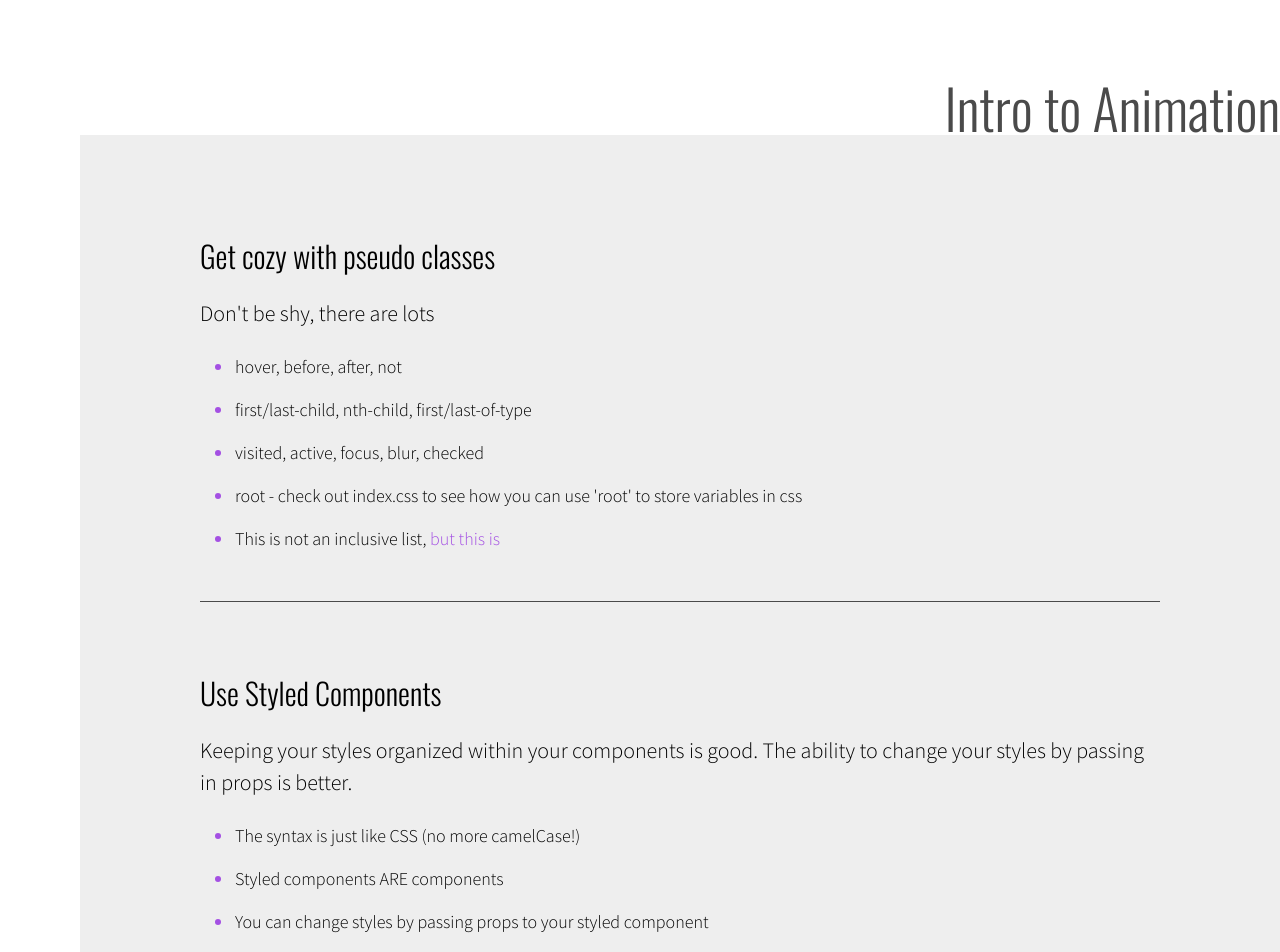
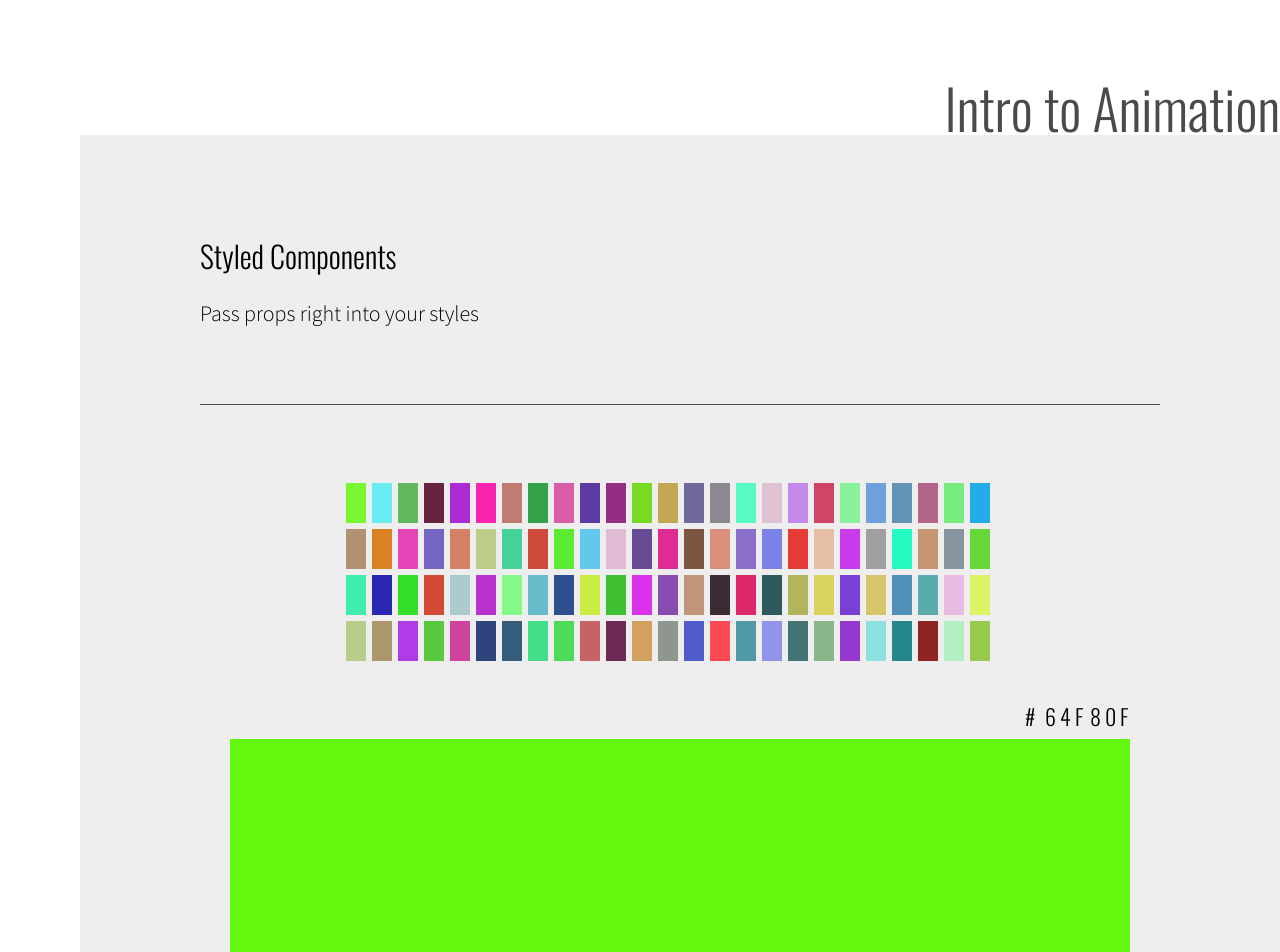
Before and after one commit to kitsbits/Animations, a React (Create React App) app: page / in a window 1280 px wide. Shown: the top 952 px of the page. Built offline with nearby package versions, Linux system fonts and the light colour scheme.

Commit message:
complete color picker

```diff
--- /dev/null
+++ b/src/components/ColorPicker.js
@@ -0,0 +1,145 @@
+import React from 'react';
+import styled from 'styled-components';
+import { colors, available } from '../utils';
+import _ from 'lodash';
+
+import PBold from './text/PBold';
+
+import {
+  WordsWrapper,
+  BigWords,
+  LittleWords,
+} from './styles.js';
+
+const Wrapper = styled.section`
+  width: 100%;
+`;
+
+const ContentWrapper = styled.div`
+  max-width: 900px;
+  margin: 0 auto;
+  position: relative;
+`;
+
+const BlocksWrapper = styled.div`
+  width: 75%;
+  margin: 0 auto;
+  display: flex;
+  flex-wrap: wrap;
+`;
+
+const Block = styled.span`
+  height: 40px;
+  width: 20px;
+  cursor: pointer;
+  background-color: ${props => props.backgroundColor};
+  transition: opacity 0.25s ease;
+  opacity: 0.85;
+  margin: 3px;
+  &:hover {
+    opacity: 1;
+  }
+`;
+
+const BlockToColor = styled.div`
+  margin: 75px auto 50px;
+  height: 300px;
+  width: 900px;
+  background-color: ${props => props.backgroundColor};
+  transition: background-color 0.65s ease-out;
+`;
+
+const HexWrapper = styled.div`
+  position: absolute;
+  right: 0;
+`;
+
+const Hash = styled(PBold)`
+  display: inline-block;
+  width: 10px;
+  margin: 40px 5px 0;
+  line-height: 25px;
+`;
+
+const LetterWrapper = styled.div`
+  display: inline-block;
+  width: 10px;
+  margin-right: 5px;
+`;
+
+const Letter = styled(Hash)`
+  position: absolute;
+  top: ${props => props.isVisible ? 0 : -12}px;
+  opacity: ${props => props.isVisible ? 1 : 0};
+  transition: all 0.5s ${props => props.delay}s ease-in;
+`;
+
+class ColorPicker extends React.Component {
+  state = {
+    currentColor: colors[0],
+  }
+
+  onClick = (currentColor) => {
+    this.setState({ currentColor });
+  }
+
+  renderBlocks = (colors) => (
+    _.map(colors, (color) => (
+      <Block
+        key={color}
+        onClick={() => this.onClick(color)}
+        backgroundColor={color}
+      />
+    ))
+  )
+
+  renderLetterWrappers = (available, currentColor) => (
+    _.times(6, (i) => {
+      const currentLetter = currentColor[i];
+      return (
+        <LetterWrapper key={`space-${i}`}>
+          {this.renderLetters(available, currentLetter, i)}
+        </LetterWrapper>
+      );
+    })
+  )
+
+  renderLetters = (available, currentLetter, place) => (
+    _.map(available, (letter, i) => {
+      console.log(currentLetter === letter)
+      return (
+        <Letter
+          key={`letter-${letter}-${i}`}
+          isVisible={currentLetter === letter}
+          delay={place * 0.1}
+        >
+          {letter}
+        </Letter>
+      );
+    })
+  )
+
+  render() {
+    const { currentColor } = this.state;
+    return (
+      <Wrapper>
+        <WordsWrapper>
+          <BigWords>Styled Components</BigWords>
+          <LittleWords>Pass props right into your styles</LittleWords>
+        </WordsWrapper>
+        <ContentWrapper>
+          <BlocksWrapper>
+            {this.renderBlocks(colors)}
+          </BlocksWrapper>
+          <HexWrapper>
+            <Hash>#</Hash>
+            {this.renderLetterWrappers(available, _.slice(currentColor, 1))}
+          </HexWrapper>
+          <BlockToColor backgroundColor={currentColor} />
+        </ContentWrapper>
+      </Wrapper>
+    );
+  }
+}
+
+export default ColorPicker;
--- a/src/components/Takeaways.js
+++ b/src/components/Takeaways.js
@@ -13,7 +13,7 @@
     <div>
       <WordsWrapper>
         <BigWords>Get cozy with pseudo classes</BigWords>
-        <MediumWords>Don't be shy, there are lots</MediumWords>
+        <MediumWords>Don't be shy, there are lots.</MediumWords>
         <LittlerWords>hover, before, after, not</LittlerWords>
         <LittlerWords>first/last-child, nth-child, first/last-of-type</LittlerWords>
         <LittlerWords>visited, active, focus, blur, checked</LittlerWords>
@@ -39,8 +39,8 @@
         <LittlerWords><A href="https://greensock.com/docs/Easing">Visualize easing methods</A></LittlerWords>
       </WordsWrapper>
       <WordsWrapper>
-        <BigWords>Goodbye setInterval, Hello Request Animation Frame</BigWords>
-        <MediumWords>Learning how to efficiently and predictably run animations in the browser becomes more and more important as your animations get more complex.</MediumWords>
+        <BigWords>Goodbye setInterval, Hello requestAnimationFrame</BigWords>
+        <MediumWords>When one window closes, just use another window method. Learning how to efficiently and predictably run animations in the browser becomes more and more important as you want to render more and more on screen.</MediumWords>
         <LittlerWords>RequestAnimationFrame is a great tool to help optimize browser performance</LittlerWords>
         <LittlerWords>The <A href="https://developer.mozilla.org/en-US/docs/Web/API/window/requestAnimationFrame">MDN docs</A> give you the basics, though they are not wholly informative on how or why you should use RequestAnimationFrame.</LittlerWords>
         <LittlerWords>Here's an older post but better <A href="http://creativejs.com/resources/requestanimationframe/index.html">introduction to RequestAnimationFrame</A></LittlerWords>
@@ -48,7 +48,7 @@
       </WordsWrapper>
       <WordsWrapper>
         <BigWords>Draw on the Canvas</BigWords>
-        <MediumWords>The real fun happens with SVG's. If you're unfamiliar with canvas elements (svg, g, line, rectangle, animate, etc.), get in there and learn.</MediumWords>
+        <MediumWords>The real fun happens with SVG's. If you're unfamiliar with canvas elements (svg, g, line, rectangle, path, animate, etc.), get in there and learn.</MediumWords>
         <LittlerWords>Here's a cool example of an <A href="http://www.kevinyaun.com/">animated logo</A> connected to the scroll wheel</LittlerWords>
         <LittlerWords><A href="http://www.pixijs.com/">Pixi.js</A> is an incredible library. Built for gaming, Pixi renders to WebGL, so it's blazing fast in the browser. You can load canvas elements, images, videos, and even text into Pixi 'sprites' to start dynamically putting a whole bunch of stuff on screen.</LittlerWords>
         <LittlerWords>What's WebGL? If you're really interested in animation, you should <A href="https://developer.mozilla.org/en-US/docs/Web/API/WebGL_API">familiarize yourself with WebGL</A></LittlerWords>
--- a/src/containers/App.js
+++ b/src/containers/App.js
@@ -5,11 +5,12 @@
 
 import { colors } from '../theme';
 import PBold from '../components/text/PBold';
-import FormExample from '../components/FormExample';
+import FormExample from '../components/Form';
 import Transitions from '../components/Transitions';
 import Keyframes from '../components/Keyframes';
 import GSAP from '../components/GSAP';
 import Takeaways from '../components/Takeaways';
+import ColorPicker from '../components/ColorPicker';
 
 const Wrapper = styled.div`
   height: 100vh;
@@ -103,7 +104,8 @@
           {/* <Keyframes /> */}
           {/* <GSAP /> */}
           {/* <FormExample /> */}
-          <Takeaways />
+          {/* <Takeaways /> */}
+          <ColorPicker />
         </ContentWrapper>
         {!hasEntered &&
           <IntroOverlay ref={(ref) => { this.overlayRef = ref; }}>
--- a/src/utils.js
+++ b/src/utils.js
@@ -1,4 +1,5 @@
 import { keyframes } from 'styled-components';
+import _ from 'lodash';
 
 export const fadeIn = keyframes`
   0% { opacity: 0; }
@@ -58,3 +59,10 @@
   'Wisconsin',
   'Wyoming',
 ];
+
+const letters = ['A','B','C','D','E','F'];
+const numbers = ['0','1','2','3','4','5','6','7','8','9'];
+export const available = _.concat(letters, numbers);
+export const colors = _.map(_.range(100), () => {
+  return `#${_.join(_.map(_.range(6), () => _.sample(available)), '')}`;
+});
```
Also changed, not shown: src/components/Form.js (renamed from src/components/FormExample.js).
